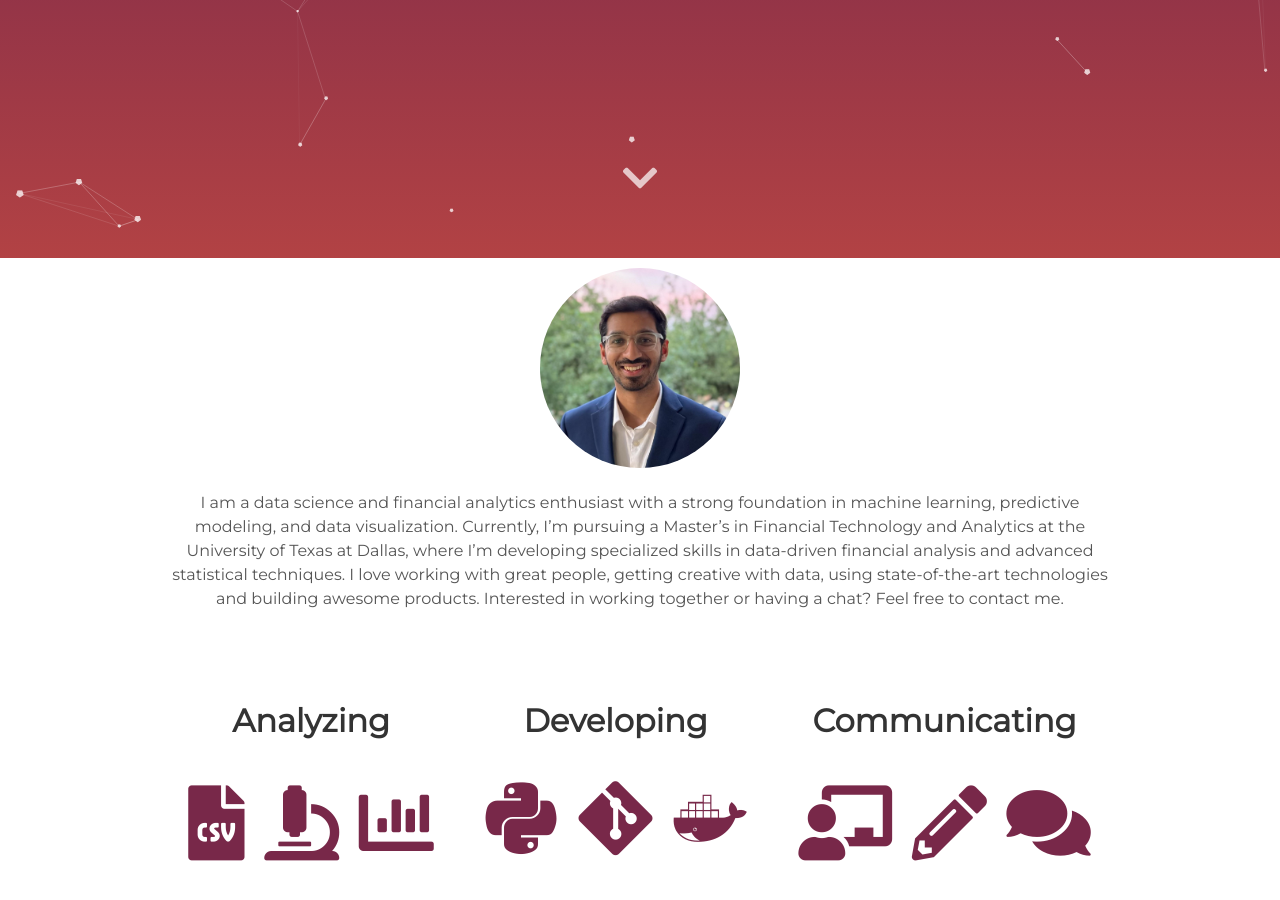
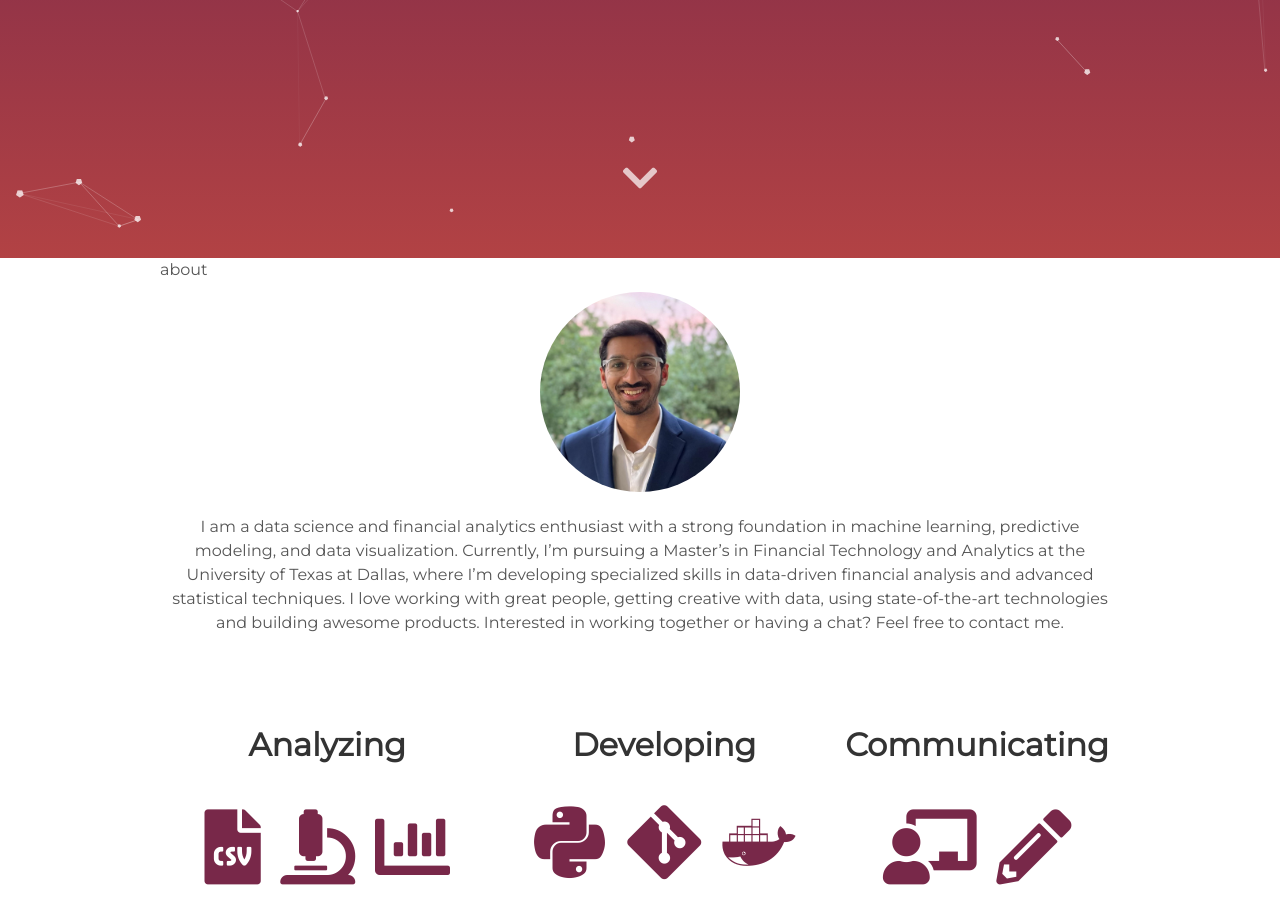
Before and after one commit to ViswaBonam/viswabonam.github.io, a Jekyll site: the page built from index.html, in a window 1280 px wide and 900 px high, scrolled down 642 px. Built offline with Jekyll 4.4.1, drawn with Linux system fonts in a browser that asks for light colours; some of the changed text lies outside the part shown.

Commit message:
Update about.html

```diff
--- a/_includes/about.html
+++ b/_includes/about.html
@@ -1,4 +1,6 @@
- <div class="avatar">
+about
+
+<div class="avatar">
    <img src="assets/img/avatar.png" alt="Avatar">
 </div>
 
```
Also changed, not shown: other parts of _includes/about.html (+1 -1 lines).
